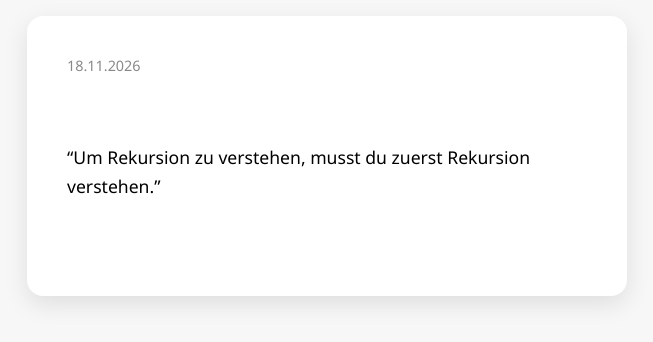
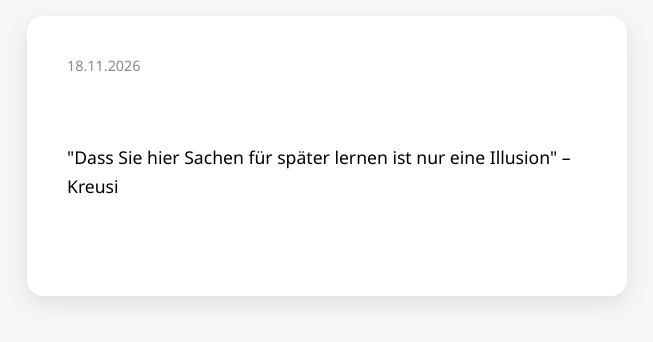
Before and after one commit to Mirony3/73-dy, a plain HTML site: page index.html in a window 1280 px wide. Shown: the part 244-586 px from the top of the page, without its empty margins (313-966 px from the left). Drawn offline with Linux system fonts and the light colour scheme.

Commit message:
Automatisch: Nachricht vom 2026-11-18

```diff
--- a/index.html
+++ b/index.html
@@ -11,7 +11,7 @@
     <div class="date" id="date"></div>
     <div class="message" id="message">
      <!-- MESSAGE_PLACEHOLDER -->
-“Um Rekursion zu verstehen, musst du zuerst Rekursion verstehen.”
+"Dass Sie hier Sachen für später lernen ist nur eine Illusion" – Kreusi
 <!-- /MESSAGE_PLACEHOLDER -->
     </div>
   </div>
```
